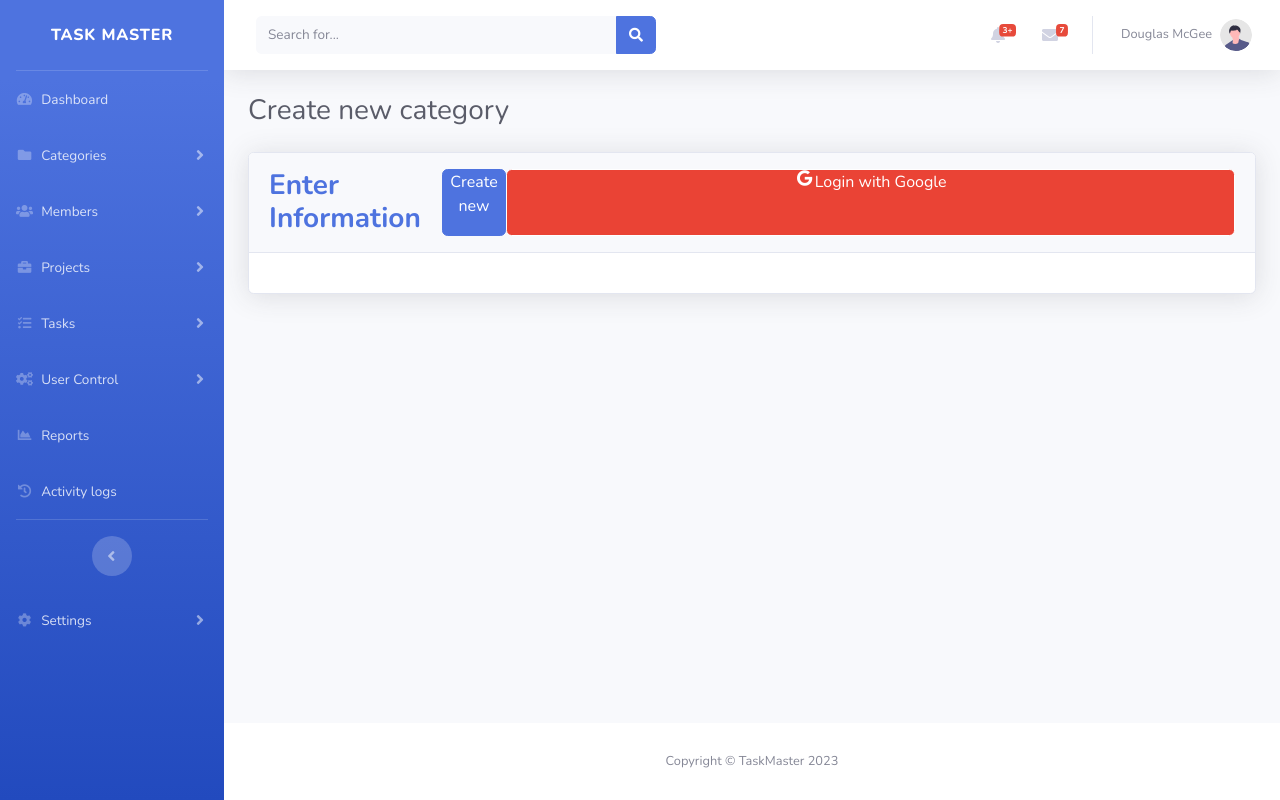
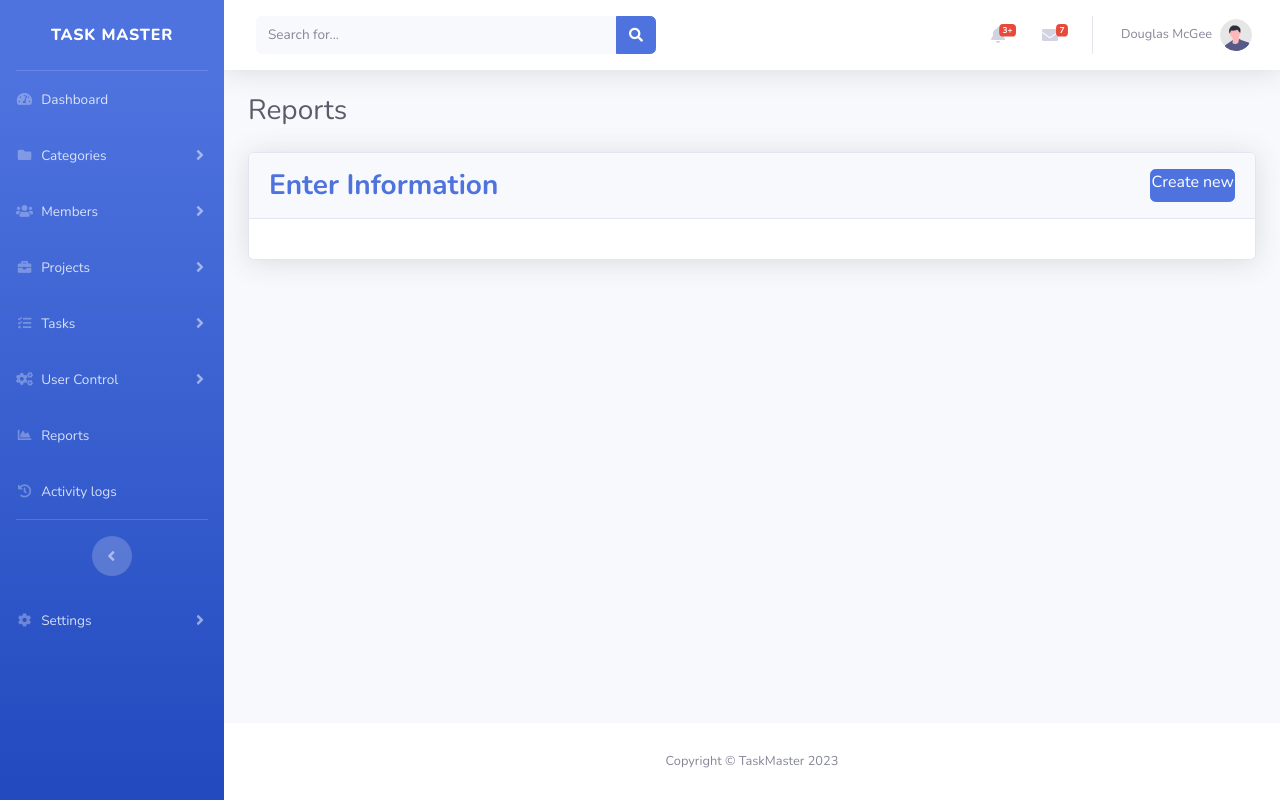
Before and after one commit to jeffreybacenas/TaskMaster, an ASP.NET Core app: page /Report/Index in a window 1280 px wide. Run offline with ASP.NET Core 8, Linux system fonts and the light colour scheme.

Commit message:
Fixing Report and Activity logs module

```diff
--- a/TaskMaster/Views/ActivityLogs/Index.cshtml
+++ b/TaskMaster/Views/ActivityLogs/Index.cshtml
@@ -8,7 +8,7 @@
 
     <!-- Page Heading -->
     <div class="d-sm-flex align-items-center justify-content-between mb-4">
-        <h1 class="h3 mb-0 text-gray-800">Members</h1>
+        <h1 class="h3 mb-0 text-gray-800">Activity Logs</h1>
     </div>
 
     <!-- Content Row -->
@@ -20,9 +20,7 @@
             <div class="card shadow mb-4">
                 <div class="card-header py-3 d-flex justify-content-between">
                     <h6 class="m-0 font-weight-bold text-primary">Project</h6>
-                    <a href="" class="btn btn-primary btn-icon-split">
-                        <span class="text">Create new</span>
-                    </a>
+
                 </div>
                 <div class="card-body">
                     <div class="table-responsive">
--- a/TaskMaster/Views/Report/Index.cshtml
+++ b/TaskMaster/Views/Report/Index.cshtml
@@ -8,7 +8,7 @@
 
     <!-- Page Heading -->
     <div class="d-sm-flex align-items-center justify-content-between mb-4">
-        <h1 class="h3 mb-0 text-gray-800">Create new category</h1>
+        <h1 class="h3 mb-0 text-gray-800">Reports</h1>
     </div>
 
     <!-- Content Row -->
@@ -24,11 +24,9 @@
                         <i class="fa-regular fa-hand-back-point-left"></i>
                         Create new
                     </a>
-                    <a href="index.html" class="btn btn-google btn-block btn-icon-split">
-                        <i class="fab fa-google fa-fw"></i> Login with Google
-                    </a>
                 </div>
                 <div class="card-body">
+
                 </div>
             </div>
         </div>
```
Also changed, not shown: 4 other files.
